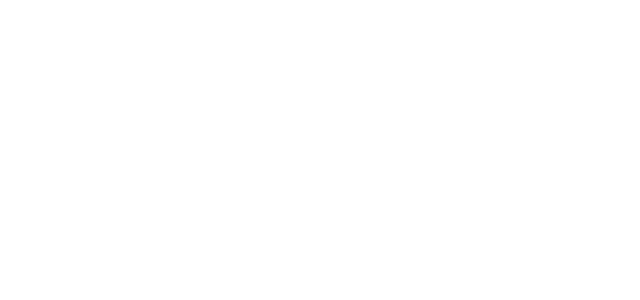
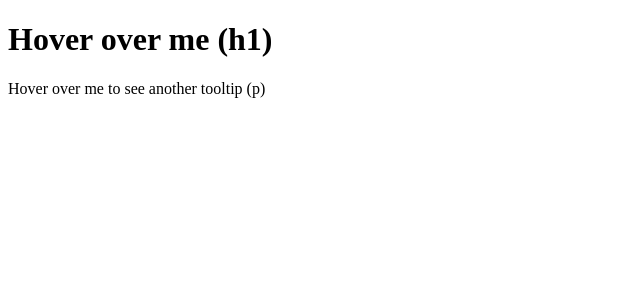
Before and after one commit to acciojob/react-composition-3-Pr75502, a React app: page / in a window 1280 px wide. Shown: the top 300 px of the page, without its empty margins (0-640 px from the left). Built offline with nearby package versions, Linux system fonts and the light colour scheme.

Commit message:
commit 1

```diff
--- a/src/components/App.js
+++ b/src/components/App.js
@@ -1,11 +1,20 @@
 
 import React from "react";
 import './../styles/App.css';
+import ToolTip from "./Tooltip";
+
 
 const App = () => {
   return (
     <div>
-        {/* Do not remove the main div */}
+      <ToolTip text="This is a tooltip">
+        <h1>Hover over me (h1)</h1>
+
+      </ToolTip>
+
+      <ToolTip text="This is another tooltip">
+      <p>Hover over me to see another tooltip (p)</p>
+      </ToolTip>
     </div>
   )
 }
--- /dev/null
+++ b/src/components/Tooltip.jsx
@@ -0,0 +1,17 @@
+import React, { useState} from "react";
+
+
+
+function ToolTip({ text, children }) {
+const [show, setShow] = useState(false);
+    return (
+        <div className="tooltip"
+            onMouseEnter={()=>setShow(true)}
+            onMouseLeave={()=>setShow(false)}
+        >
+            {children}
+            {show && <p className="tooltiptext">{text}</p>}
+        </div>
+    )
+}
+export default ToolTip;
```
